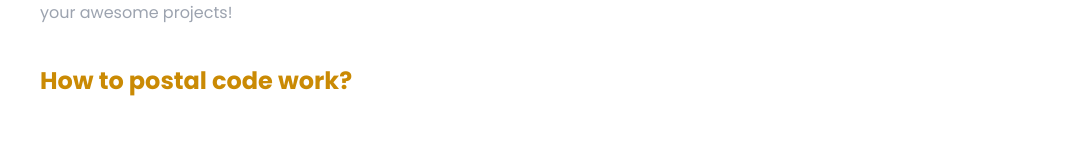
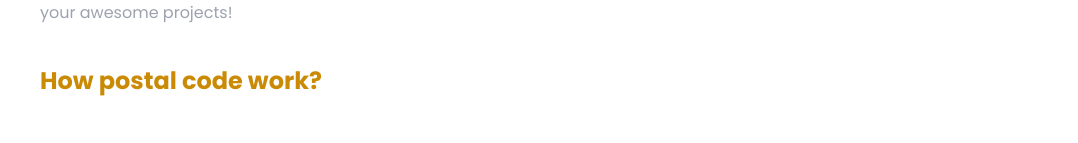
Before and after one commit to Minthantmg/MyanmarPostalCode, a Next.js app: page /docs in a window 1280 px wide. Shown: the part 223-366 px from the top of the page, without its empty margins (104-1182 px from the left). Built offline with nearby package versions, Linux system fonts and the light colour scheme.

Commit message:
update ui

```diff
--- a/src/app/docs/page.tsx
+++ b/src/app/docs/page.tsx
@@ -23,7 +23,7 @@ const page = () => {
                 </div>
                 <div>
                     <div className="font-bold text-2xl text-yellow-600">
-                        How to postal code work?
+                        How postal code work?
                     </div>
                     <div className="pt-6">
                         <Image src={detail} alt="detail_ing" />
```
